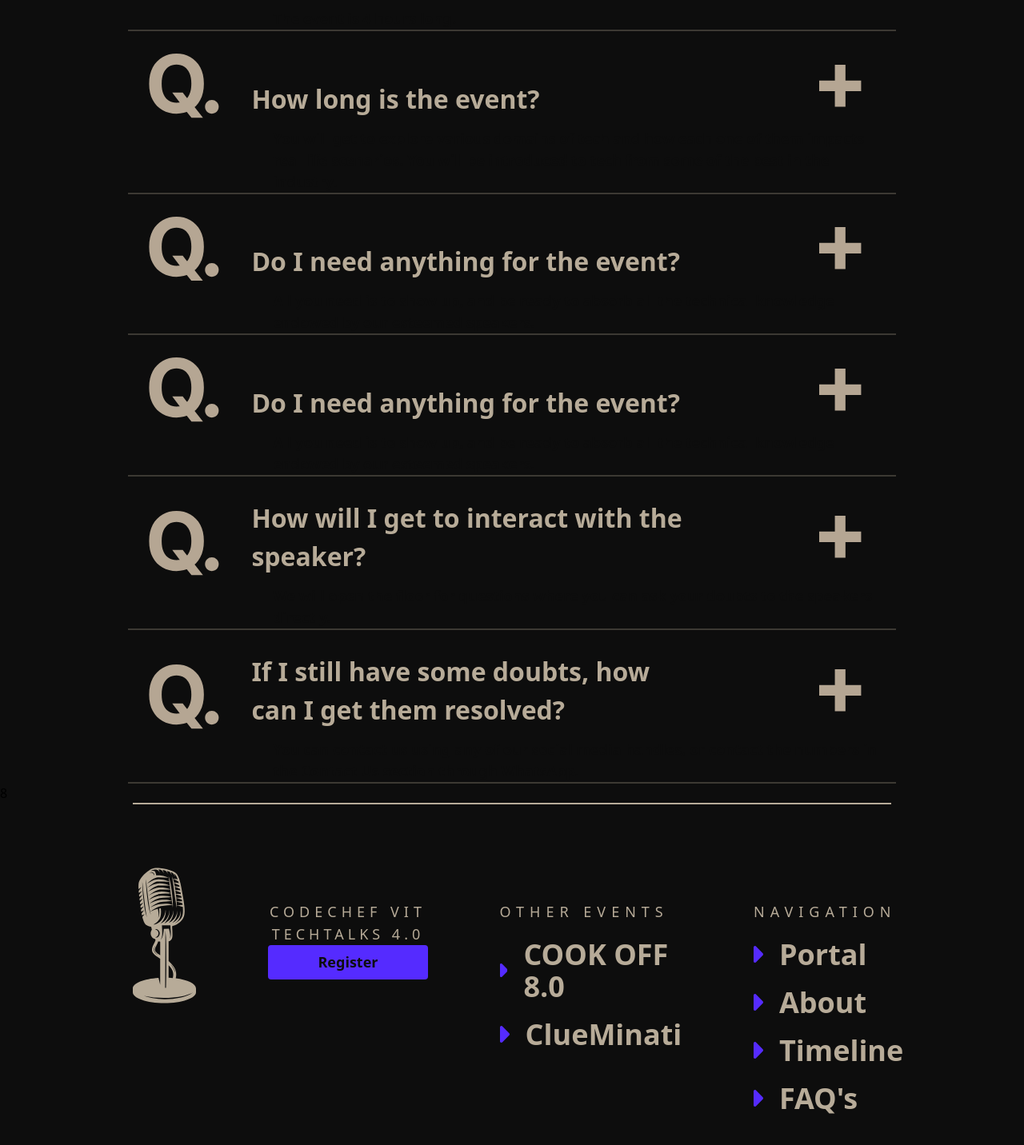
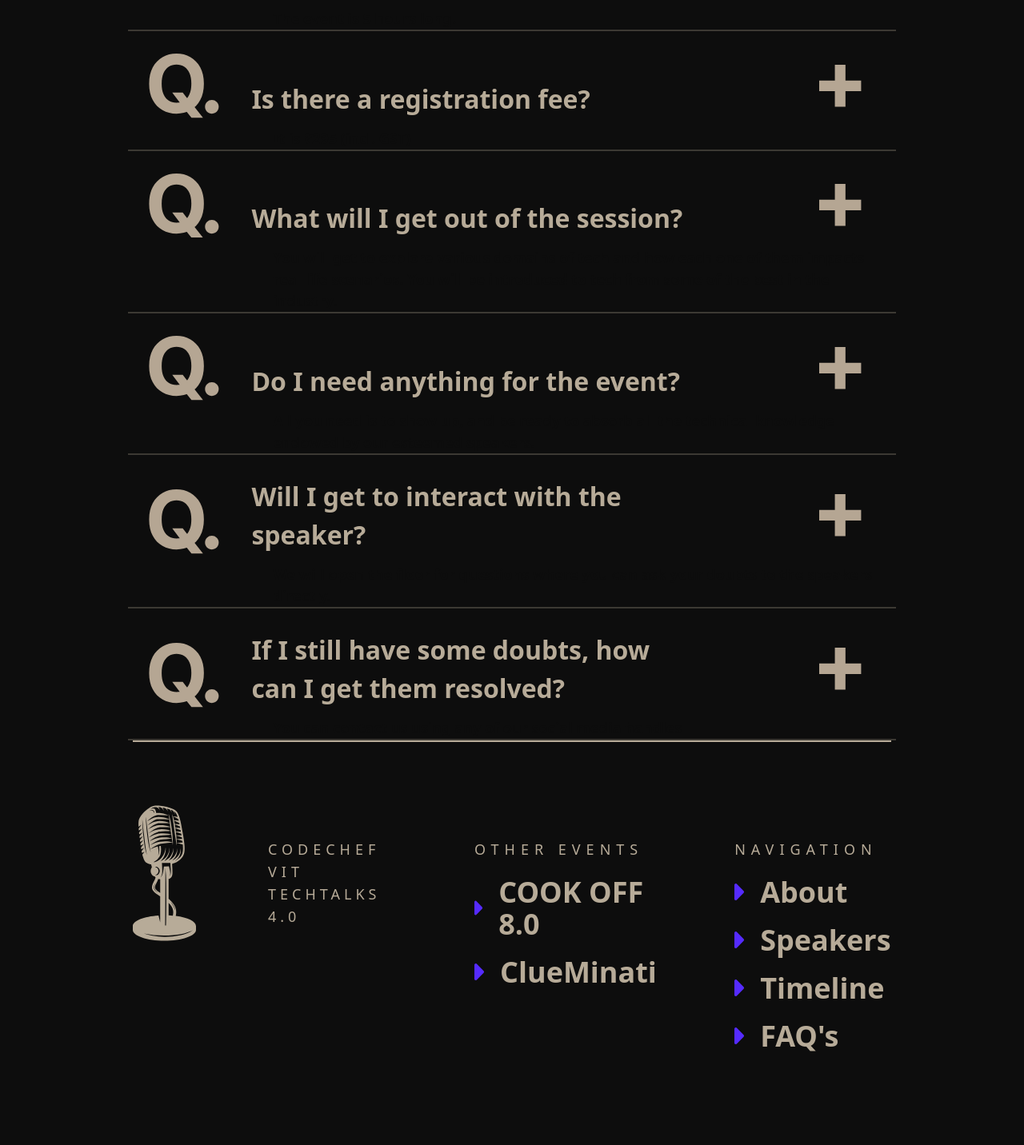
Before and after one commit to CodeChefVIT/techtalks23-landing, a Next.js app in the folder techtalks24-landing/: page /landing in a window 1280 px wide. Shown: the part 6164-7596 px from the top of the page at 80% size. Built offline with nearby package versions, Linux system fonts and the light colour scheme.

Commit message:
fixes: changes

```diff
--- a/techtalks24-landing/src/components/AboutMask.js
+++ b/techtalks24-landing/src/components/AboutMask.js
@@ -37,6 +37,7 @@ const AboutMask = () => {
           We&apos;ve got you covered! Welcome to the ultimate TechTalks experience,
           designed to unravel the mysteries of the ever-evolving tech universe.
           All you need to do is register and show-up. Leave the rest to us!
+          <br/>
           <span className="text-white">“Allow yourself to be a beginner. No one starts off being excellent.”-</span>
           Wendy Flynn
         </p>
--- a/techtalks24-landing/src/components/Faqs.js
+++ b/techtalks24-landing/src/components/Faqs.js
@@ -13,42 +13,35 @@ const Faqs = () => {
       </div>
       <FaqItem
         question="Is the event online or offline?"
-        answer="it is an Offline event."
+        answer="It is an offline event."
       />
       <FaqItem
         question="What is the location and time of the event?"
-        answer="The event will be held on the 20th of September, in the auditorium in the Mahatma Gandhi Block(past PRP) at 2pm"
+        answer="The event will be held on the 20th of September, in the Mahatma Gandhi Block Auditorium (near PRP) at 2pm"
       />
       <FaqItem
         question="How long is the event?"
-        answer=" The event is 4 hours long."
+        answer="The event is 5 hours long."
       />
       <FaqItem
-        question="How long is the event?"
-        answer="You will get to explore various domains of tech and how each one of them impacts real life scenarios. You will be introduced to tech from some of the best in the industry.
-"
+        question="Is there a registration fee?"
+        answer="It is ₹295 (incl. GST)"
+      />
+      <FaqItem
+        question="What will I get out of the session?"
+        answer="You will get to explore various domains of tech and how each one of them impacts real life scenarios. You will be introduced to tech from some of the best in the industry."
       />
       <FaqItem
         question="Do I need anything for the event?"
-        answer=" All you need is to show up, and be ready to absorb all the technical knowledge endowed by our esteemed speakers.
-"
+        answer="All you need is to show up, and be ready to absorb all the technical knowledge endowed by our esteemed speakers."
       />
       <FaqItem
-        question="Do I need anything for the event?"
-        answer=" All you need is to show up, and be ready to absorb all the technical knowledge endowed by our esteemed speakers.
-"
-      />
-      <FaqItem
-        question="How will I get to interact with the speaker?"
-        answer="We will open the floor for questions where you can ask your doubts to the speakers directly.
-
-"
+        question="Will I get to interact with the speaker?"
+        answer="We will open the floor for questions where you can ask your doubts to the speakers directly."
       />
       <FaqItem
         question="If I still have some doubts, how can I get them resolved?"
-        answer=" You can contact us using any of our social media handles, or contact the numbers in the Contact Us section through WhatsApp.
-
-"
+        answer="You can contact us using any of our social media handles"
       />
     </div>
   );
--- a/techtalks24-landing/src/components/NavbarComps/SocialHandles.js
+++ b/techtalks24-landing/src/components/NavbarComps/SocialHandles.js
@@ -11,7 +11,7 @@ const SocialHandles = () => {
       <a   target="_blank"  rel="noopener"  href="https://github.com/CodeChefVIT">
         <Image src={githubmark} alt="img" />
       </a>
-      <a  target="_blank"  rel="noopener"  href="https://instagram.com/codechefvit?igshid=MzRlODBiNWFlZA==">
+      <a  target="_blank"  rel="noopener"  href="https://instagram.com/codechefvit">
         <Image src={insta} alt="img" />
       </a>
       <a   target="_blank"  rel="noopener" href="https://twitter.com/codechefvit">
--- a/techtalks24-landing/src/components/OtherEvents.js
+++ b/techtalks24-landing/src/components/OtherEvents.js
@@ -1,5 +1,6 @@
 import { useState } from "react";
 import { motion } from "framer-motion";
+import Link from "next/link";
 
 const OtherEvents = () => {
   const [isHovered1, setIsHovered1] = useState(false);
@@ -19,6 +20,11 @@ const OtherEvents = () => {
         other events
       </div>
       <div className="flex w-full h-full justify-evenly items-center">
+        <Link
+          href="https://cookoff.codechefvit.com"
+          target="__blank"
+          rel="noopener noreferrer"
+        >
           <motion.button
             onMouseEnter={handleHover1}
             onMouseLeave={handleHover1}
@@ -95,6 +101,12 @@ const OtherEvents = () => {
               </svg>
             )}
           </motion.button>
+        </Link>
+        <Link
+          href="https://clueminati.codechefvit.com"
+          target="__blank"
+          rel="noopener noreferrer"
+        >
           <motion.button
             onMouseEnter={handleHover2}
             onMouseLeave={handleHover2}
@@ -149,6 +161,7 @@ const OtherEvents = () => {
               </svg>
             )}
           </motion.button>
+        </Link>
       </div>
     </div>
   );
--- a/techtalks24-landing/src/components/RealTimeline.js
+++ b/techtalks24-landing/src/components/RealTimeline.js
@@ -8,7 +8,7 @@ const RealTimeline = () => {
     { time: "5PM-6PM", event: "TO BE ANNOUNCED!" },
     { time: "6PM-7PM", event: "TO BE ANNOUNCED!" },
   ];
-  console.log(100 / events.length);
+  // console.log(100 / events.length);
   return (
     <div className="h-[100vh] w-[100vw] relative" id="timeline">
       <div
--- a/techtalks24-landing/src/components/Socials.js
+++ b/techtalks24-landing/src/components/Socials.js
@@ -29,7 +29,7 @@ const Socials = () => {
         <div className="text-lg font-normal tracking-[5px] mdl:tracking-[2px] text-grey ">
           TECHTALKS 4.0
         </div>
-        <div className="z-10">
+        {/* <div className="z-10">
           <Link to="welcome" spy={true} smooth={true} offset={-5}>
             <motion.button
               className="rounded-[4px] w-[200px] py-2 px-12 bg-orange sm:bg-orange text-black sm:font-semibold font-bold sm:border-dark-grey hover:text-[#fff] text-[18px] md:text-[13px] hover:font-semibold"
@@ -39,7 +39,7 @@ const Socials = () => {
               Register
             </motion.button>
           </Link>
-        </div>
+        </div> */}
       </div>
       <div className="flex flex-col py-20 lg:py-2">
         <div className="text-lg font-normal tracking-[7px] text-grey mdl:tracking-[2px]">
@@ -47,7 +47,7 @@ const Socials = () => {
         </div>
         <div className="flex pt-5 items-center gap-5 z-10">
           <TraingleSVG />
-          <Link href={"/landing"}>
+          <Link href="https://cookoff.codechefvit.com" target="__blank" rel="noopener noreferrer" >
             <p className="text-4xl text-grey font-bold hover:text-orange hover:duration-100 xl:text-2xl">
               COOK OFF 8.0
             </p>
@@ -55,7 +55,7 @@ const Socials = () => {
         </div>
         <div className="flex pt-5 items-center gap-5 z-10">
           <TraingleSVG />
-          <Link href={"/landing"}>
+          <Link href="https://clueminati.codechefvit.com" target="__blank" rel="noopener noreferrer" >
             <p className="text-4xl text-grey font-bold hover:text-orange hover:duration-100 xl:text-2xl">
               ClueMinati
             </p>
@@ -64,16 +64,16 @@ const Socials = () => {
 
         {isMobile && (
           <div className="flex items-center gap-3 mt-[5vh]">
-            <a href="https://github.com/CodeChefVIT">
+            <a href="https://github.com/CodeChefVIT"  target="__blank" rel="noopener noreferrer">
               <Image src={githubmark} alt="img" className="h-10 w-10" />
             </a>
-            <a href="https://www.instagram.com/codechefvit/T">
+            <a href="https://www.instagram.com/codechefvit/"  target="__blank" rel="noopener noreferrer">
               <Image src={insta} alt="img" className="h-10 w-10" />
             </a>
-            <a href="https://twitter.com/codechefvit">
+            <a href="https://twitter.com/codechefvit"  target="__blank" rel="noopener noreferrer">
               <Image src={twitter} alt="img" className="h-10 w-10" />
             </a>
-            <a href="https://www.linkedin.com/company/codechef-vit-chapter/mycompany/">
+            <a href="https://www.linkedin.com/company/codechef-vit-chapter/mycompany/"  target="__blank" rel="noopener noreferrer">
               <Image src={linkedin} alt="img" className="h-10 w-10" />
             </a>
           </div>
@@ -87,7 +87,7 @@ const Socials = () => {
           <TraingleSVG />
           <Link to="welcome" spy={true} smooth={true} offset={-5}>
             <p className="text-4xl text-grey font-bold hover:text-orange hover:duration-100 xl:text-2xl">
-              Portal
+              About
             </p>
           </Link>
         </div>
@@ -95,7 +95,7 @@ const Socials = () => {
           <TraingleSVG />
           <Link to="about" spy={true} smooth={true} offset={-5}>
             <p className="text-4xl text-grey font-bold hover:text-orange hover:duration-100 xl:text-2xl">
-              About
+              Speakers
             </p>
           </Link>
         </div>
--- a/techtalks24-landing/src/components/Timeline.js
+++ b/techtalks24-landing/src/components/Timeline.js
@@ -8,7 +8,7 @@ const Timeline = () => {
     { time: "TO BE ANNOUNCED!", event: "-" },
     { time: "TO BE ANNOUNCED!", event: "-" },
   ];
-  console.log(100 / events.length);
+  // console.log(100 / events.length);
   return (
     <div className="h-[100vh] w-[100vw] relative" id="speakers">
       <div
--- a/techtalks24-landing/src/components/Welcome.js
+++ b/techtalks24-landing/src/components/Welcome.js
@@ -8,7 +8,7 @@ import ttlogo from '../assets/ttlogo.svg'
 
 const Welcome = () => {
   const isMid = useMediaQuery("(max-width:1012px)");
-  console.log("isMid" + isMid);
+  // console.log("isMid" + isMid);
 
   return (
     <div className="h-[100vh] w-[100vw] cursor-default flex flex-col justify-center" id="welcome">
--- a/techtalks24-landing/src/pages/index.js
+++ b/techtalks24-landing/src/pages/index.js
@@ -76,7 +76,7 @@ const Index = () => {
       window.removeEventListener("click", clicked);
     };
   }, []);
-  console.log(hasClicked);
+  // console.log(hasClicked);
 
   return (
     <>
--- a/techtalks24-landing/src/pages/landing.js
+++ b/techtalks24-landing/src/pages/landing.js
@@ -77,9 +77,6 @@ export default function Home() {
           <Countdown />
           <OtherEvents />
           <Faqs />
-
-
-8
           <div className="bottom-0">
             <Socials />
           </div>
```
Lines whose indentation alone changed are shown as unchanged.
